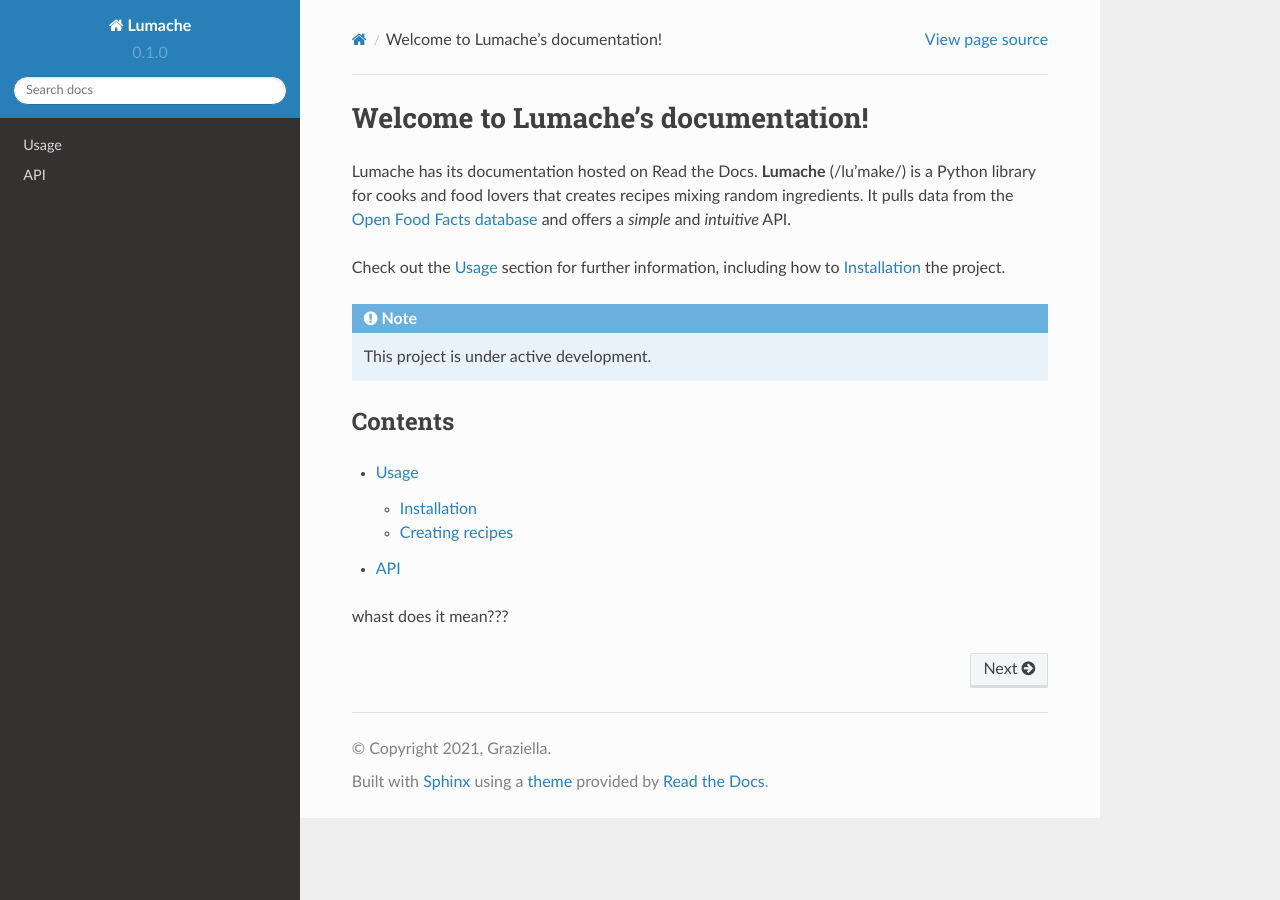
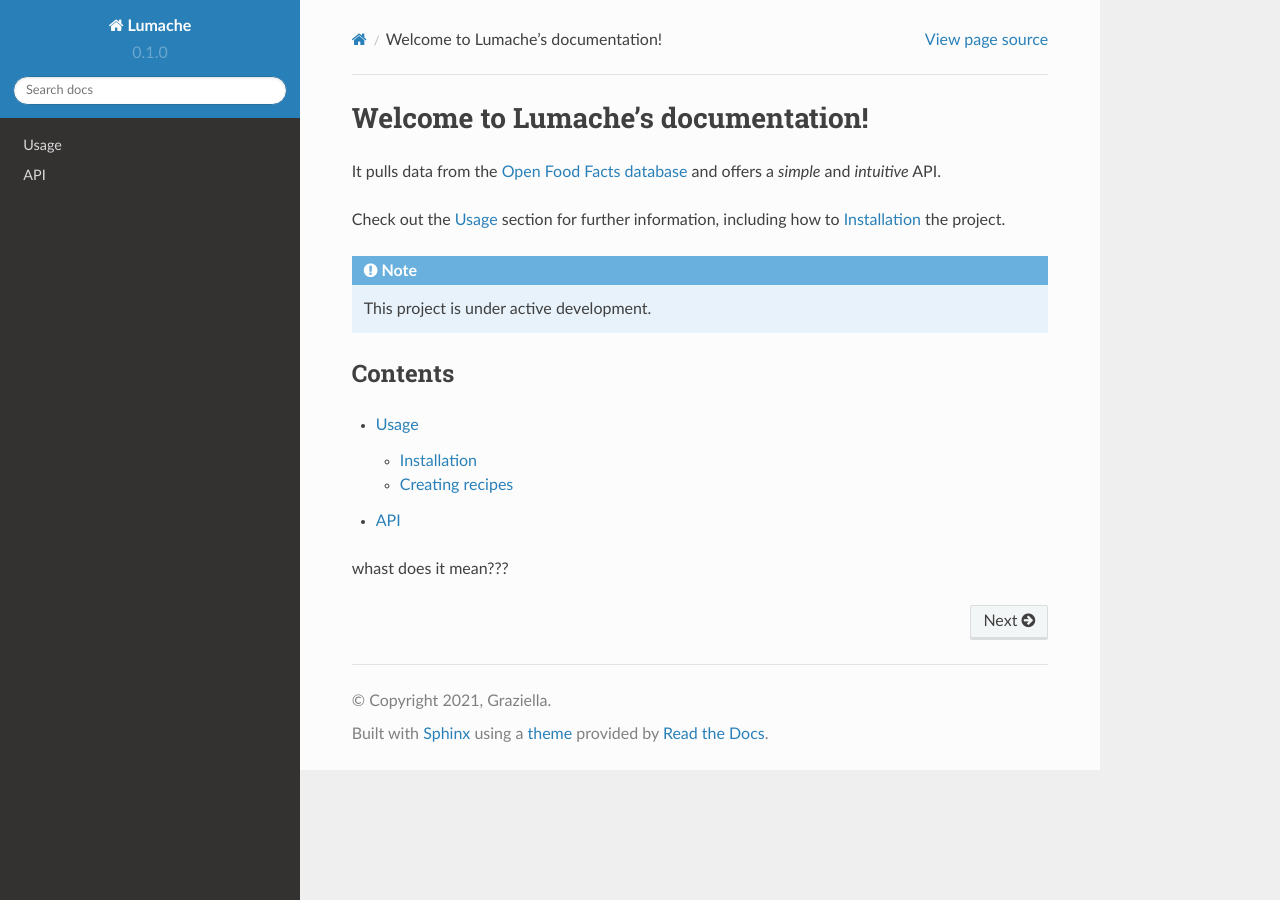
Before and after one commit to Gooran-Orimi/test_read_the_docs, a Sphinx documentation site: the page built from docs/source/index.rst, in a window 1280 px wide. Built offline with Sphinx 7.4.7 and the Read the Docs theme 2.0.0, drawn with Linux system fonts in a browser that asks for light colours.

Commit message:
Update index.rst

```diff
--- a/docs/source/index.rst
+++ b/docs/source/index.rst
@@ -1,8 +1,8 @@
 Welcome to Lumache's documentation!
 ===================================
-Lumache has its documentation hosted on Read the Docs.
-**Lumache** (/lu'make/) is a Python library for cooks and food lovers
-that creates recipes mixing random ingredients.
+
+
+
 It pulls data from the `Open Food Facts database <https://world.openfoodfacts.org/>`_
 and offers a *simple* and *intuitive* API.
 
```
